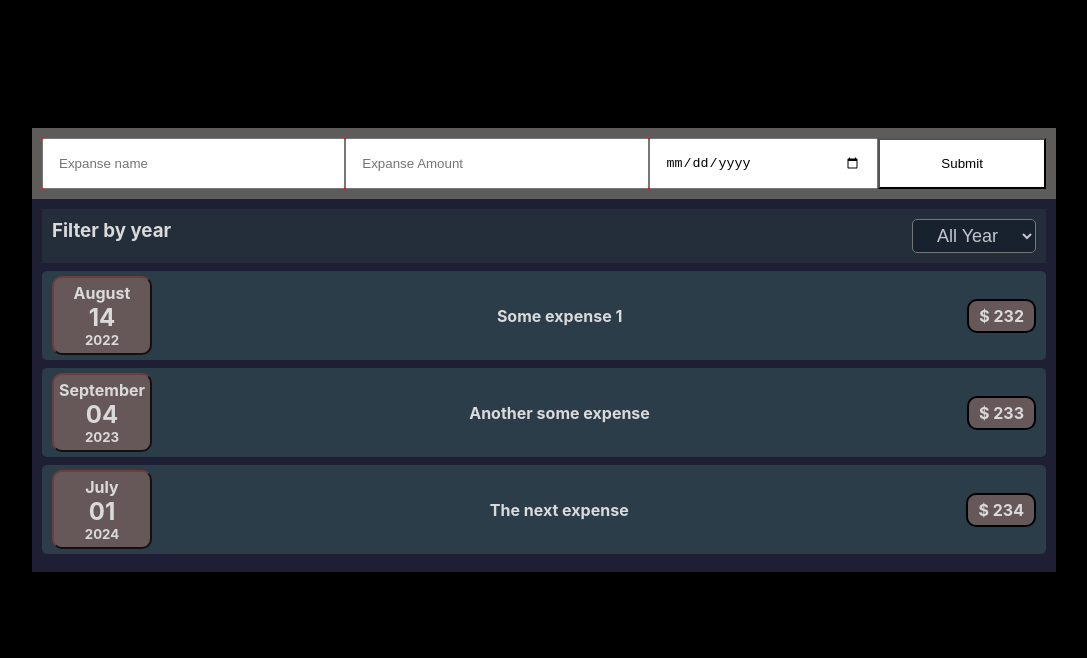
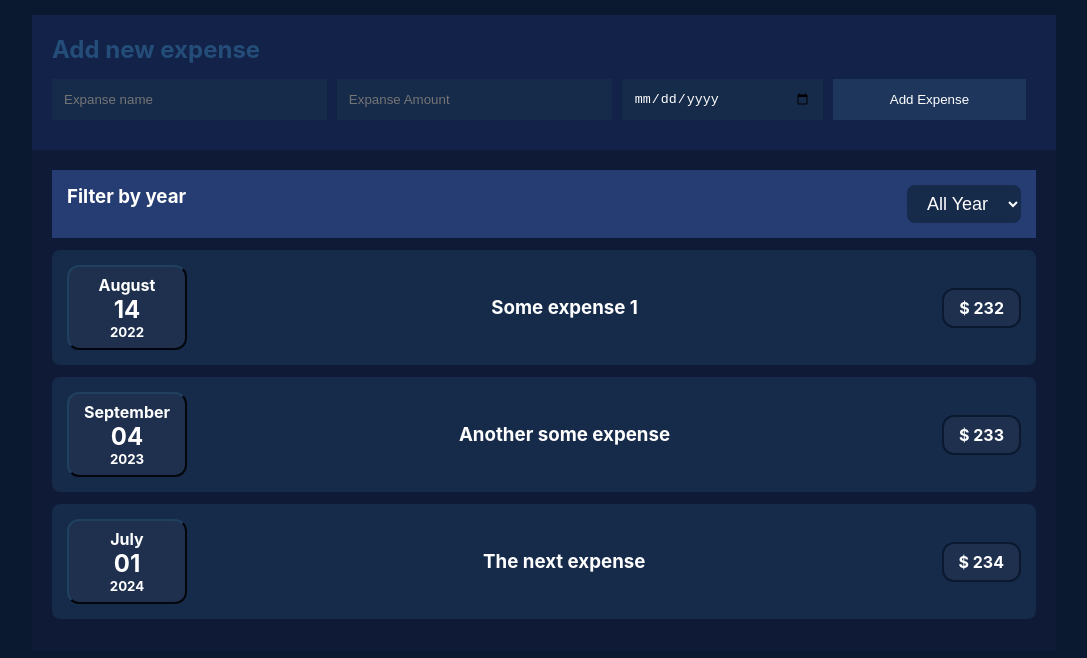
Before and after one commit to J0-Y0/ExpensTracker, a React (Create React App) app: page / in a window 1280 px wide. Shown: the top 658 px of the page, without its empty margins (96-1183 px from the left). Built offline with nearby package versions, Linux system fonts and the light colour scheme.

Commit message:
changing the style

```diff
--- a/src/components/Expense/Expense.css
+++ b/src/components/Expense/Expense.css
@@ -5,39 +5,64 @@
 }
 
 .card {
-  background: #000000;
-  height: 100vh;
-  color: rgb(218, 218, 218);
-  padding: 10%;
+  background: #0a192f; /* Dark blue background */
+  color: #ffffff; /* White text color */
+  padding: 15px 10%; /* Padding adjusted for responsive layout */
 }
-.card .expense {
-  background: rgb(30, 31, 52) !important;
-  padding: 10px;
+
+.expense {
+  background: #0e1a36; /* Slightly lighter blue background */
+  padding: 20px;
 }
-.card .expense-item {
-  background: #2a3d49;
+
+.expense-item {
+  background: #162a4a; /* Dark blue background */
   display: flex;
   justify-content: space-between;
   align-items: center;
-  margin-bottom: 8px;
-  padding: 5px 10px;
+  margin-bottom: 12px;
+  padding: 15px;
   font-weight: bold;
-  border-radius: 5px;
+  border-radius: 8px;
+  transition: background-color 0.3s ease;
 }
-.card .expense-item:hover {
-  background: #6e6e6e;
+.expense-item:hover {
+  background: #1e365b; /* Darker blue on hover */
 }
-.card .expense-item-amount {
-  border: #000000 solid 2px;
-  padding: 5px 10px;
-  border-radius: 10px;
-  background: #665858;
+.expense-item-amount {
+  border: 2px solid #0a192f; /* Same as card background */
+  padding: 8px 15px;
+  border-radius: 12px;
+  background: #1e304e; /* Dark blue background */
+  color: #ffffff; /* White text color */
+  font-weight: bold;
 }
-.card .expense-date {
-  border: #6e3e3e 2px outset;
-  background-color: #665858;
-  padding: 5px;
+
+.expense-date {
+  border: 2px outset #204060; /* Darker blue border */
+  background-color: #1e304e; /* Dark blue background */
+  padding: 8px;
   text-align: center;
-  border-radius: 10px;
-  min-width: 100px;
+  border-radius: 12px;
+  min-width: 120px;
+  color: #ffffff; /* White text color */
 }
+
+@media (max-width: 768px) {
+  .card {
+    padding: 15px; /* Adjusted padding for smaller screens */
+  }
+  .expense {
+    padding: 15px; /* Adjusted padding for smaller screens */
+  }
+  .expense-item {
+    flex-direction: column; /* Stack items vertically on smaller screens */
+    padding: 12px; /* Reduced padding for a more compact look */
+  }
+  .expense-item .expense-amount {
+    margin-top: 8px; /* Added margin between items */
+  }
+  .expense-date {
+    margin-top: 8px; /* Added margin between items */
+  }
+}
--- a/src/components/Expense/Expense.scss
+++ b/src/components/Expense/Expense.scss
@@ -1,44 +1,74 @@
-*{
+* {
   box-sizing: border-box;
   padding: 0;
   margin: 0;
 }
-.card{
-    background: #000000;
-    height: 100vh;
-    color: rgb(218, 218, 218);
-    padding: 10%;
 
-.expense{
-    background: rgb(30, 31, 52) !important;
-    padding: 10px;
-  &-item{
-    background: #2a3d49;
+.card {
+  background: #0a192f; /* Dark blue background */
+  color: #ffffff; /* White text color */
+  padding: 15px 10%; /* Padding adjusted for responsive layout */
+}
+
+.expense {
+  background: #0e1a36; /* Slightly lighter blue background */
+  padding: 20px;
+}
+
+.expense-item {
+  background: #162a4a; /* Dark blue background */
   display: flex;
-    justify-content:space-between;
+  justify-content: space-between;
   align-items: center;
+  margin-bottom: 12px;
+  padding: 15px;
+  font-weight: bold;
+  border-radius: 8px;
+  transition: background-color 0.3s ease;
 
-    margin-bottom: 8px;
-    padding: 5px 10px;
+  &:hover {
+    background: #1e365b; /* Darker blue on hover */
+  }
+
+  &-amount {
+    border: 2px solid #0a192f; /* Same as card background */
+    padding: 8px 15px;
+    border-radius: 12px;
+    background: #1e304e; /* Dark blue background */
+    color: #ffffff; /* White text color */
     font-weight: bold;
-    border-radius: 5px;
-    &:hover{
-      background: #6e6e6e;
-    }
-    &-amount{
-        border: #000000 solid 2px ;
-        padding: 5px 10px;
-        border-radius: 10px;
-        background: #665858;
   }
 }
-  &-date{
-    border: #6e3e3e 2px outset;
-    background-color: #665858;
-    padding: 5px;
+
+.expense-date {
+  border: 2px outset #204060; /* Darker blue border */
+  background-color: #1e304e; /* Dark blue background */
+  padding: 8px;
   text-align: center;
-    border-radius: 10px;
-    min-width: 100px;
+  border-radius: 12px;
+  min-width: 120px;
+  color: #ffffff; /* White text color */
+}
+
+@media (max-width: 768px) {
+  .card {
+    padding: 15px; /* Adjusted padding for smaller screens */
+  }
+
+  .expense {
+    padding: 15px; /* Adjusted padding for smaller screens */
+  }
+
+  .expense-item {
+    flex-direction: column; /* Stack items vertically on smaller screens */
+    padding: 12px; /* Reduced padding for a more compact look */
+  }
+
+  .expense-item .expense-amount {
+    margin-top: 8px; /* Added margin between items */
+  }
+
+  .expense-date {
+    margin-top: 8px; /* Added margin between items */
   }
 }
-}
--- a/src/components/Expense/ExpenseFilter.css
+++ b/src/components/Expense/ExpenseFilter.css
@@ -1,15 +1,23 @@
 .filter {
   display: flex;
   justify-content: space-between;
-  padding: 10px;
-  margin-bottom: 8px;
-  background-color: #232e3a;
+  padding: 15px; /* Increased padding for better spacing */
+  margin-bottom: 12px; /* Slightly increased margin */
+  background-color: #263d74; /* Dark blue background */
 }
+
 .filter select {
-  font-size: 18px;
+  font-size: 18px; /* Slightly reduced font size */
   outline: none;
-  padding: 5px 20px;
-  border-radius: 5px;
-  color: #c6c6d1;
-  background-color: #17222e;
+  padding: 8px 16px; /* Adjusted padding */
+  border-radius: 8px; /* Rounded corners */
+  color: #ffffff; /* White text color */
+  background-color: #162a4a; /* Darker blue background */
+  border: none; /* Removed border */
+  cursor: pointer; /* Pointer cursor */
+  transition: background-color 0.3s ease; /* Smooth background transition */
+  /* Optional: Hover and focus styles */
 }
+.filter select:hover, .filter select:focus {
+  background-color: #1e365b; /* Darker blue on hover/focus */
+}
--- a/src/components/Expense/ExpenseFilter.scss
+++ b/src/components/Expense/ExpenseFilter.scss
@@ -1,16 +1,25 @@
-.filter{
+.filter {
+  display: flex;
+  justify-content: space-between;
+  padding: 15px; /* Increased padding for better spacing */
+  margin-bottom: 12px; /* Slightly increased margin */
+  background-color: #263d74; /* Dark blue background */
+}
 
-    display: flex;
-    justify-content: space-between;
-    padding: 10px;
-    margin-bottom: 8px;
-    background-color: #232e3a;
-    select{
-        font-size: 18px;
-        outline: none;
-        padding:5px 20px;
-        border-radius: 5px;
-        color: #c6c6d1;
-        background-color: #17222e;
-    }
+.filter select {
+  font-size: 18px; /* Slightly reduced font size */
+  outline: none;
+  padding: 8px 16px; /* Adjusted padding */
+  border-radius: 8px; /* Rounded corners */
+  color: #ffffff; /* White text color */
+  background-color: #162a4a; /* Darker blue background */
+  border: none; /* Removed border */
+  cursor: pointer; /* Pointer cursor */
+  transition: background-color 0.3s ease; /* Smooth background transition */
+
+  /* Optional: Hover and focus styles */
+  &:hover,
+  &:focus {
+    background-color: #1e365b; /* Darker blue on hover/focus */
+  }
 }
--- a/src/components/Expense/ExpenseItem.js
+++ b/src/components/Expense/ExpenseItem.js
@@ -11,9 +11,9 @@ export default function ExpenseItem({ expense }) {
     return (
         <div className='expense-item'>
             <ExpenseDate date={ date} />
-            <div>
+            <h3>
                 {title}
-            </div>
+            </h3>
             <div className='expense-item-amount'>$ {amount}</div>
         </div>
     )
--- a/src/components/NewExpense/NewExpense.css
+++ b/src/components/NewExpense/NewExpense.css
@@ -1,24 +1,52 @@
 .expense-form {
-  padding: 10px;
-  background-color: rgb(93, 92, 91);
+  padding: 20px; /* Increased padding for better spacing */
+  background-color: #122248; /* Dark blue background */
 }
+
+.title {
+  color: #244d79;
+  padding-bottom: 15px;
+}
+
 .expense-form form {
   display: flex;
-  width: 100%;
-  background-color: red;
-  align-items: stretch;
-  justify-content: stretch;
+  flex-wrap: wrap; /* Allow items to wrap to the next line */
 }
+
 .expense-form input {
-  padding: 15px;
+  padding: 12px; /* Reduced padding for a more compact look */
   flex-grow: 1;
+  border: none; /* Removed border for a cleaner appearance */
+  background-color: #162a4a; /* Darker blue background */
+  color: #ffffff; /* White text color */
+  margin-right: 10px; /* Added margin between inputs */
+  margin-bottom: 10px; /* Added bottom margin for spacing */
+  transition: background-color 0.3s ease; /* Smooth background transition */
 }
 .expense-form input:focus {
   outline: none;
+  background-color: #1e365b; /* Darker blue on focus */
 }
+@media (max-width: 768px) {
+  .expense-form input {
+    flex-basis: 100%; /* Take full width on smaller screens */
+    margin-right: 0; /* Remove right margin */
+  }
+}
+
 .expense-form input[type=submit] {
-  background-color: rgb(255, 255, 255);
+  padding: 12px 20px; /* Adjusted padding */
+  background-color: #1e365b; /* Darker blue button */
+  color: #ffffff; /* White text color */
+  border: none; /* Removed border */
+  cursor: pointer;
+  transition: background-color 0.3s ease; /* Smooth background transition */
 }
 .expense-form input[type=submit]:hover {
-  background-color: lightblue;
+  background-color: #336699; /* Light blue on hover */
 }
+@media (max-width: 768px) {
+  .expense-form input[type=submit] {
+    flex-basis: 100%; /* Take full width on smaller screens */
+  }
+}
--- a/src/components/NewExpense/NewExpense.scss
+++ b/src/components/NewExpense/NewExpense.scss
@@ -1,29 +1,52 @@
-.expense-form{
-    padding: 10px;
-    background-color: rgb(93, 92, 91);
-    form{
-        display: flex;
-        width: 100%;
-        background-color: red;
-                        align-items: stretch;
-                        justify-content: stretch;
+.expense-form {
+  padding: 20px; /* Increased padding for better spacing */
+  background-color: #122248; /* Dark blue background */
+}
 
+.title {
+  color: #244d79;
+  padding-bottom: 15px;
+}
 
-    };
-    input{
+.expense-form form {
+  display: flex;
+  flex-wrap: wrap; /* Allow items to wrap to the next line */
+}
 
-        padding: 15px;
-        flex-grow: 1;
-        &:focus{
-            outline: none;
-        }
+.expense-form input {
+  padding: 12px; /* Reduced padding for a more compact look */
+  flex-grow: 1;
+  border: none; /* Removed border for a cleaner appearance */
+  background-color: #162a4a; /* Darker blue background */
+  color: #ffffff; /* White text color */
+  margin-right: 10px; /* Added margin between inputs */
+  margin-bottom: 10px; /* Added bottom margin for spacing */
+  transition: background-color 0.3s ease; /* Smooth background transition */
 
-    };
-    input[type="submit"]{
-       background-color: rgb(255, 255, 255);
-       &:hover{
-        background-color: lightblue;
-       }
-    }
+  &:focus {
+    outline: none;
+    background-color: #1e365b; /* Darker blue on focus */
+  }
 
+  @media (max-width: 768px) {
+    flex-basis: 100%; /* Take full width on smaller screens */
+    margin-right: 0; /* Remove right margin */
+  }
 }
+
+.expense-form input[type="submit"] {
+  padding: 12px 20px; /* Adjusted padding */
+  background-color: #1e365b; /* Darker blue button */
+  color: #ffffff; /* White text color */
+  border: none; /* Removed border */
+  cursor: pointer;
+  transition: background-color 0.3s ease; /* Smooth background transition */
+
+  &:hover {
+    background-color: #336699; /* Light blue on hover */
+  }
+
+  @media (max-width: 768px) {
+    flex-basis: 100%; /* Take full width on smaller screens */
+  }
+}
--- a/src/components/NewExpense/NewExpenseForm.js
+++ b/src/components/NewExpense/NewExpenseForm.js
@@ -40,13 +40,14 @@ export default function NewExpenseForm({ onSave })  {
      }
 
     return (
-        <div className = "expense-form">
+        <div className="expense-form">
+            <h2 className="title">Add new expense</h2>
             <form onSubmit={handleSubmit}>
-            <input key="title"  value={input.title}  onChange={handleChange} type="text" name="title" placeholder="Expanse name" />
-            <input key= "amount" value={input.amount}  onChange={handleChange} type="number" min="1" step="1" name="amount" placeholder="Expanse Amount" />
-                <input key="date" value={input.date} type="date" onChange={handleChange} min='2019-01-01' name="date"
+            <input required key="title"  value={input.title}  onChange={handleChange} type="text" name="title" placeholder="Expanse name" />
+                <input required key= "amount" value={input.amount}  onChange={handleChange} type="number" min="1" step="1" name="amount" placeholder="Expanse Amount" />
+                <input required key="date" value={input.date} type="date" onChange={handleChange} min='2019-01-01' name="date"
                     max='2022-12-31' />
-            <input type="submit"  />
+            <input type="submit" value="Add Expense" />
             </form>
         </div>
 
--- a/src/index.css
+++ b/src/index.css
@@ -5,6 +5,9 @@ body {
     sans-serif;
   -webkit-font-smoothing: antialiased;
   -moz-osx-font-smoothing: grayscale;
+  height: 100%;
+    background: #0a192f; /* Dark blue background */
+
 }
 
 code {
```
Lines whose indentation alone changed are shown as unchanged.
